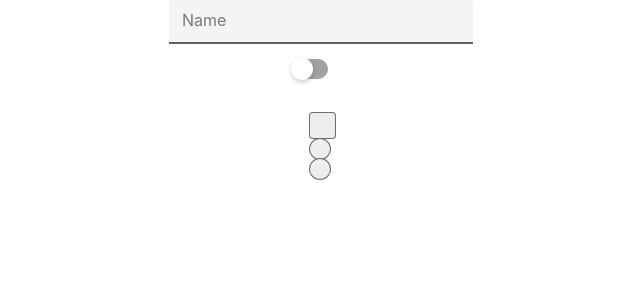
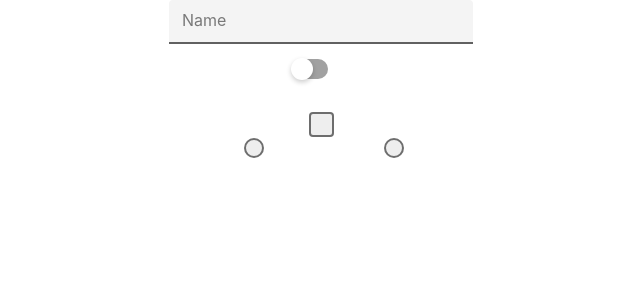
Before and after one commit to MohammedMotar00/mandatory-uxdesign1, a React (Create React App) app: page / in a window 1280 px wide. Shown: the top 300 px of the page, without its empty margins (331-971 px from the left). Built offline with nearby package versions, Linux system fonts and the light colour scheme.

Commit message:
fixade lite saker i style

```diff
--- a/src/Components/RadioButtons.js
+++ b/src/Components/RadioButtons.js
@@ -4,17 +4,21 @@ import '../Css/RadioButton.css';
 class RadioButtons extends Component {
     render() {
         return (
-            <>
+            <div className="div-radio">
+            <div className="div-radioButton1">
                 <label class="container-radio">
                     <input type="radio" name="radio" className="radioButton" />
                     <span class="checkmark-radio"></span>
                 </label>
-            <br/>
+            </div>
+
+            <div className="div-radioButton2">
                 <label class="container-radio">
                     <input type="radio" name="radio" className="radioButton" />
                     <span class="checkmark-radio"></span>
                 </label>
-            </>
+            </div>
+            </div>
         )
     }
 }
--- a/src/Css/CheckBox.css
+++ b/src/Css/CheckBox.css
@@ -15,10 +15,10 @@
     position: absolute;
     top: 0;
     left: 0;
-    height: 25px;
-    width: 25px;
+    height: 21px;
+    width: 21px;
     background-color: #eee;
-    border: 1px solid #0000008a;
+    border: 2px solid #0000008a;
     border-radius: 4px;
 }
 
@@ -28,7 +28,7 @@
 
 .container-checkbox .checkbox:checked ~ .checkmark {
     background-color: #6200eeff;
-    border: 1px solid #6200eeff;
+    border: 2px solid #6200eeff;
 }
 
 .checkmark:after {
@@ -42,12 +42,12 @@
 }
 
 .checkmark:after {
-    left: 9px;
-    top: 5px;
-    width: 5px;
-    height: 10px;
+    left: 7.5px;
+    top: 2px;
+    width: 6px;
+    height: 12px;
     border: solid white;
-    border-width: 0 3px 3px 0;
+    border-width: 0 2px 2px 0;
     -webkit-transform: rotate(45deg);
     -ms-transform: rotate(45deg);
     transform: rotate(45deg);
--- a/src/Css/RadioButton.css
+++ b/src/Css/RadioButton.css
@@ -3,52 +3,58 @@
     cursor: pointer;
 }
 
-/* Hide the browser's default radio button */
+.div-radio {
+  display: flex;
+}
+
+.div-radioButton1 {
+  margin-right: -10px;
+}
+
+.div-radioButton2 {
+  margin-right: -10px;
+}
+
 .radioButton {
   position: absolute;
   opacity: 0;
   cursor: pointer;
 }
 
-/* Create a custom radio button */
 .checkmark-radio {
   position: absolute;
-    height: 20px;
-    width: 20px;
+  height: 16px;
+  width: 16px;
   background-color: #eee;
-    border-radius: 100%;
-    border: 1px solid #00000089;
+  border-radius: 50%;
+  border: 2px solid #00000089;
 }
 
-  /* On mouse-over, add a grey background color */
 .container-radio:hover .radioButton ~ .checkmark-radio {
     background-color: #ccc;
 }
 
-  /* When the radio button is checked, add a blue background */
 .container-radio .radioButton:checked ~ .checkmark-radio {
     background-color: #eee;
-    border: 1px solid #6200eeff;
+    border: 2px solid #6200eeff;
 }
 
-  /* Create the indicator (the dot/circle - hidden when not checked) */
 .checkmark-radio:after {
     content: "";
     position: absolute;
     display: none;
 }
 
-  /* Show the indicator (dot/circle) when checked */
 .radioButton:checked ~ .checkmark-radio:after {
     display: block;
 }
 
-  /* Style the indicator (dot/circle) */
 .checkmark-radio:after {
-    left: 5px;
-    top: 5px;
-    width: 10px;
-    height: 10px;
-    border-radius: 100%;
+  left: 3px;
+  top: 3px;
+  width: 10.5px;
+  height: 10.5px;
+  border-radius: 50%;
   background: #6200eeff;
+  transition: all 2s;
 }
```
Lines whose indentation alone changed are shown as unchanged.
